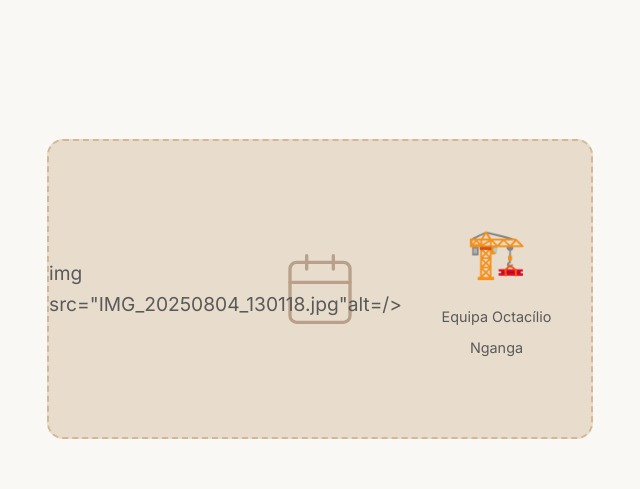
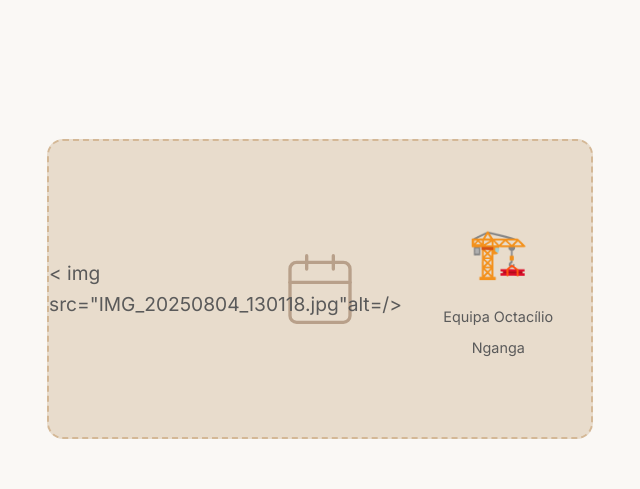
Before and after one commit to Octacilionganga/Mbanza-Nganga, a plain HTML site: page index.html in a window 1280 px wide. Shown: the part 840-1329 px from the top of the page, 623-1263 px from the left. Drawn offline with Linux system fonts and the light colour scheme.

```diff
--- a/index.html
+++ b/index.html
@@ -700,7 +700,7 @@
                     </p>
                 </div>
                 <div class="sobre-imagem">
-                     img src="IMG_20250804_130118.jpg"alt=/>
+                   <  img src="IMG_20250804_130118.jpg"alt=/>
                     <span style="text-align:center; padding: 20px;">
                         <span style="display:block; font-size:3rem; margin-bottom:8px;">🏗️</span>
                         <span style="font-size:0.9rem; color:#5a5a5a;">Equipa Octacílio Nganga</span>
```
